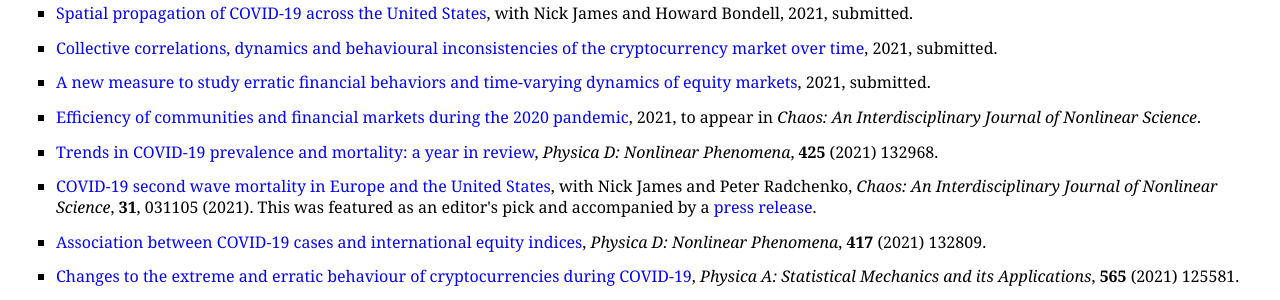
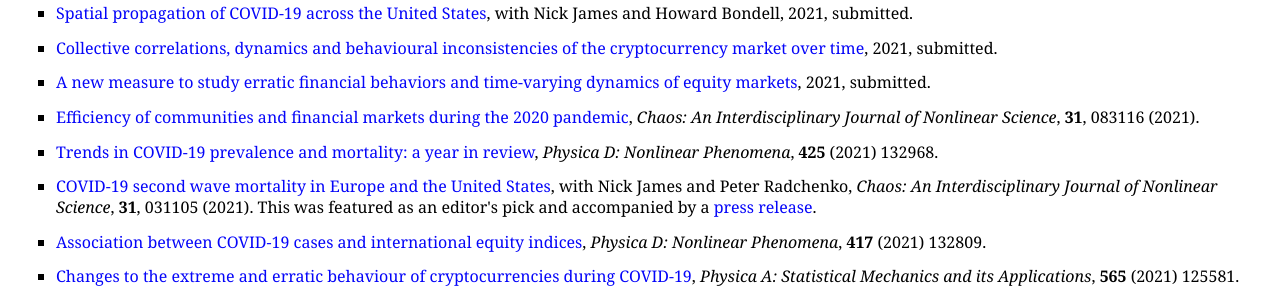
Before and after one commit to MaxMenzies/maxmenzies.com, a Jekyll site: the page index.html, which Jekyll copies as it is, in a window 1280 px wide. Shown: the part 513-813 px from the top of the page. Built offline with Jekyll 4.4.1, drawn with Linux system fonts in a browser that asks for light colours.

Commit message:
Update index.html

```diff
--- a/index.html
+++ b/index.html
@@ -54,7 +54,7 @@
 </li>
 </ul>
 <ul>
-<li><p><a href="https://arxiv.org/abs/2104.02318">Efficiency of communities and financial markets during the 2020 pandemic</a>, 2021, to appear in <i>Chaos: An Interdisciplinary Journal of Nonlinear Science</i>.</p>
+<li><p><a href="https://aip.scitation.org/doi/10.1063/5.0054493">Efficiency of communities and financial markets during the 2020 pandemic</a>, <i>Chaos: An Interdisciplinary Journal of Nonlinear Science</i>, <b>31</b>, 083116 (2021).</p>
 </li>
 </ul>
 <ul>
```
